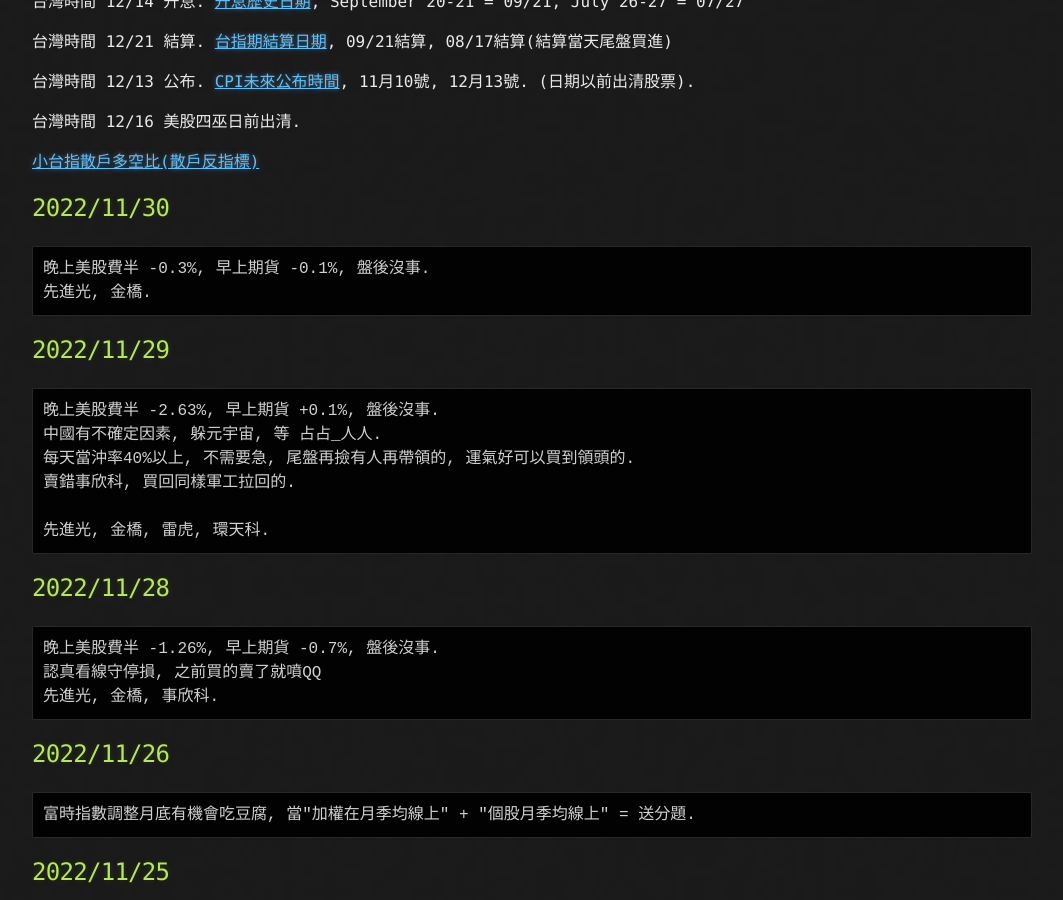
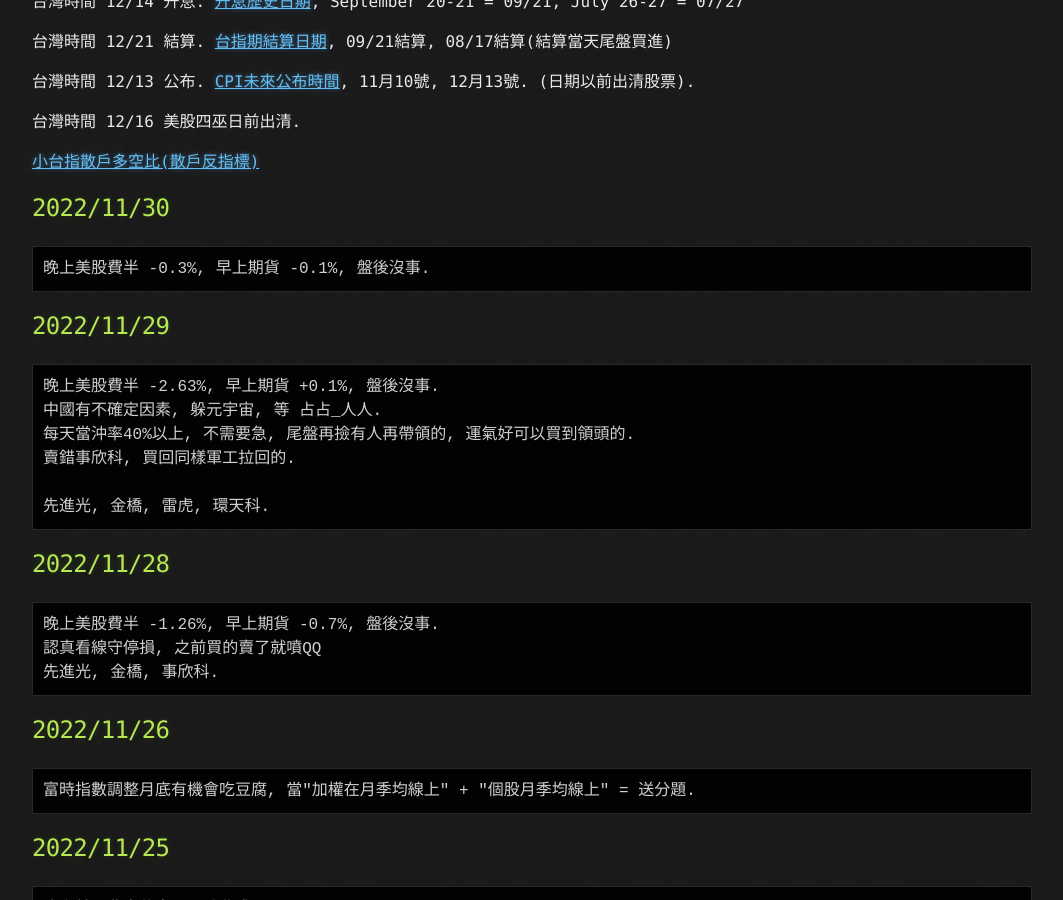
Before and after one commit to lepg5487/Stock_God, a Jekyll site: the page built from index.md, in a window 1280 px wide and 900 px high, scrolled down 348 px. Shown: the whole window, without its empty margins (108-1171 px from the left). Built offline with Jekyll 4.4.1, drawn with Linux system fonts in a browser that asks for light colours; our own code applies the rules of GitHub Pages for plain Markdown files.

Commit message:
Update index.md

````diff
--- a/index.md
+++ b/index.md
@@ -19,7 +19,6 @@ layout: testlayouts
 ## 2022/11/30
 ```
 晚上美股費半 -0.3%, 早上期貨 -0.1%, 盤後沒事.
-先進光, 金橋.
 ```
 
 ## 2022/11/29
````
